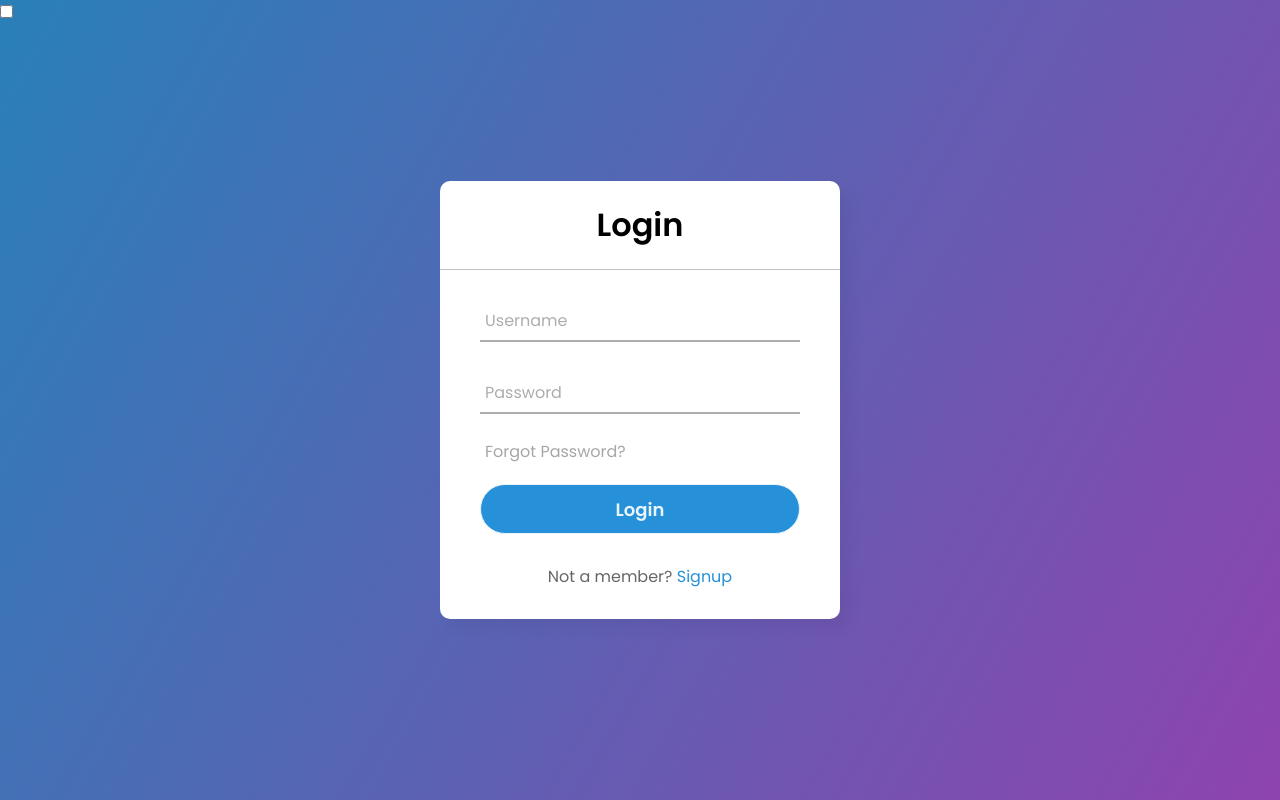
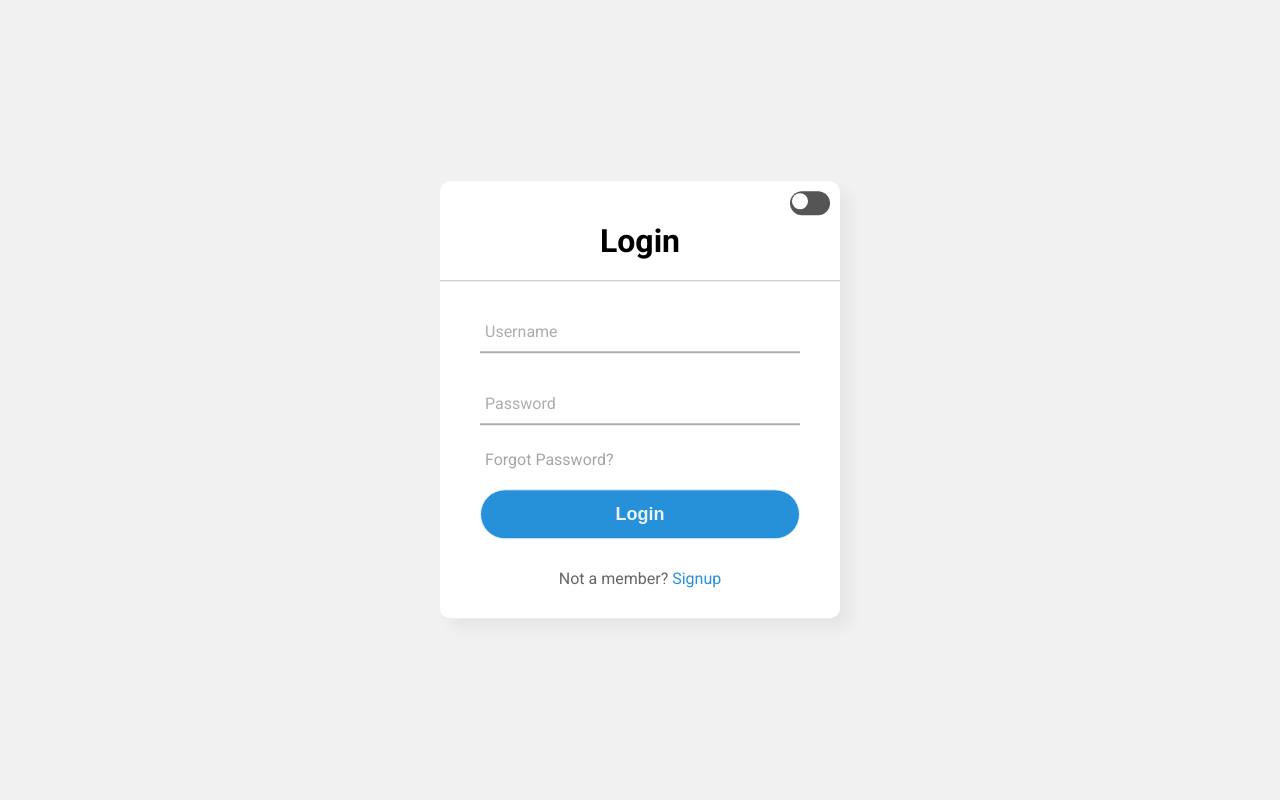
Before and after one commit to Atlas11x/Chat, a Flask app: template templates/html/registration.html in a window 1280 px wide. Run offline with Flask 3, Linux system fonts and the light colour scheme; the template is opened without the code that fills it, so the values that code supplies are empty.

Commit message:
theme-switcher-chat

```diff
--- a/templates/css/style-registr.css
+++ b/templates/css/style-registr.css
@@ -1,18 +1,13 @@
-@import url('https://fonts.googleapis.com/css2?family=Noto+Sans:wght@700&family=Poppins:wght@400;500;600&display=swap');
-*{
+@import url('https://fonts.googleapis.com/css2?family=Roboto:wght@400;500;700&display=swap');
+
+body {
+  font-family: 'Roboto', sans-serif;
   margin: 0;
   padding: 0;
-  box-sizing: border-box;
-  font-family: "Poppins", sans-serif;
+  background-color: #f1f1f1;
 }
-body{
-  margin: 0;
-  padding: 0;
-  background: linear-gradient(120deg,#2980b9, #8e44ad);
-  height: 100vh;
-  overflow: hidden;
-}
-.center{
+
+.center {
   position: absolute;
   top: 50%;
   left: 50%;
@@ -22,21 +17,25 @@ body{
   border-radius: 10px;
   box-shadow: 10px 10px 15px rgba(0,0,0,0.05);
 }
-.center h1{
+
+.center h1 {
   text-align: center;
   padding: 20px 0;
   border-bottom: 1px solid silver;
 }
-.center form{
+
+.center form {
   padding: 0 40px;
   box-sizing: border-box;
 }
-form .txt_field{
+
+form .txt_field {
   position: relative;
   border-bottom: 2px solid #adadad;
   margin: 30px 0;
 }
-.txt_field input{
+
+.txt_field input {
   width: 100%;
   padding: 0 5px;
   height: 40px;
@@ -45,7 +44,8 @@ form .txt_field{
   background: none;
   outline: none;
 }
-.txt_field label{
+
+.txt_field label {
   position: absolute;
   top: 50%;
   left: 5px;
@@ -55,7 +55,8 @@ form .txt_field{
   pointer-events: none;
   transition: .5s;
 }
-.txt_field span::before{
+
+.txt_field span::before {
   content: '';
   position: absolute;
   top: 40px;
@@ -65,24 +66,29 @@ form .txt_field{
   background: #2691d9;
   transition: .5s;
 }
+
 .txt_field input:focus ~ label,
-.txt_field input:valid ~ label{
+.txt_field input:valid ~ label {
   top: -5px;
   color: #2691d9;
 }
+
 .txt_field input:focus ~ span::before,
-.txt_field input:valid ~ span::before{
+.txt_field input:valid ~ span::before {
   width: 100%;
 }
-.pass{
+
+.pass {
   margin: -5px 0 20px 5px;
   color: #a6a6a6;
   cursor: pointer;
 }
-.pass:hover{
+
+.pass:hover {
   text-decoration: underline;
 }
-input[type="submit"]{
+
+input[type="submit"] {
   width: 100%;
   height: 50px;
   border: 1px solid;
@@ -94,73 +100,24 @@ input[type="submit"]{
   cursor: pointer;
   outline: none;
 }
-input[type="submit"]:hover{
+
+input[type="submit"]:hover {
   border-color: #2691d9;
   transition: .5s;
 }
-.signup_link{
+
+.signup_link {
   margin: 30px 0;
   text-align: center;
   font-size: 16px;
   color: #666666;
 }
-.signup_link a{
+
+.signup_link a {
   color: #2691d9;
   text-decoration: none;
 }
-.signup_link a:hover{
+
+.signup_link a:hover {
   text-decoration: underline;
 }
-
-/* Light Theme */
-body {
-  background: linear-gradient(120deg,#2980b9, #8e44ad);
-}
-
-.center {
-  background: white;
-  box-shadow: 10px 10px 15px rgba(0,0,0,0.05);
-}
-
-/* Dark Theme */
-body.dark-theme {
-  background: #2c3e50;
-}
-
-.center.dark-theme {
-  background: #2c3e50;
-  box-shadow: 10px 10px 15px rgba(0,0,0,0.5);
-}
-
-.center.dark-theme h1 {
-  border-bottom: 1px solid #999999;
-}
-
-.txt_field.dark-theme input {
-  border-bottom: 2px solid #666666;
-}
-
-.txt_field.dark-theme label {
-  color: #666666;
-}
-
-.txt_field.dark-theme span::before {
-  background: #2691d9;
-}
-
-.pass.dark-theme {
-  color: #999999;
-}
-
-input[type="submit"].dark-theme {
-  background: #2691d9;
-  border-color: #2691d9;
-}
-
-.signup_link.dark-theme {
-  color: #999999;
-}
-
-.signup_link.dark-theme a {
-  color: #2691d9;
-}
--- /dev/null
+++ b/templates/css/theme-switcher.css
@@ -0,0 +1,59 @@
+.theme-switch {
+  position: absolute;
+  top: 10px;
+  right: 10px;
+  display: flex;
+  align-items: center;
+  font-size: 20px;
+  color: #ffffff;
+}
+
+.theme-switch-label {
+  display: inline-block;
+  width: 40px;
+  height: 24px;
+  background-color: #555555;
+  border-radius: 20px;
+  position: relative;
+  cursor: pointer;
+}
+
+.theme-switch-label::after {
+  content: '';
+  position: absolute;
+  width: 16px;
+  height: 16px;
+  border-radius: 50%;
+  background: #fff;
+  top: 2px;
+  left: 2px;
+  transition: 0.2s;
+}
+
+.theme-switch input[type='checkbox'] {
+  display: none;
+}
+
+.theme-switch input[type='checkbox']:checked + label {
+  background: #555555;
+}
+
+.theme-switch .toggle-icons {
+  position: absolute;
+  top: 4px;
+  left: -20px;
+  font-size: 18px;
+  color: #ffffff;
+}
+
+.theme-switch .toggle-icons span {
+  margin-right: 5px;
+}
+
+.theme-switch .toggle-icons i.fa-moon {
+  color: #f1c40f;
+}
+
+.theme-switch .toggle-icons i.fa-sun {
+  color: #f39c12;
+}
--- a/templates/html/registration.html
+++ b/templates/html/registration.html
@@ -1,17 +1,25 @@
 <!DOCTYPE html>
 <html lang="en" dir="ltr">
+
 <head>
   <meta charset="utf-8">
   <title>Login</title>
   <link rel="stylesheet" href="../css/style-registr.css">
+  <link rel="stylesheet" href="../css/theme-switcher.css">
 </head>
+
 <body>
-    <div class="theme-switch">
-      <input type="checkbox" id="theme-toggle">
-      <label for="theme-toggle"></label>
-    </div>
   <div class="center">
     <h1>Login</h1>
+    <div class="theme-switch">
+      <input type="checkbox" id="theme-switch-checkbox">
+      <label for="theme-switch-checkbox" class="theme-switch-label">
+        <span class="toggle-icons">
+          <i class="fas fa-moon"></i>
+          <i class="fas fa-sun"></i>
+        </span>
+      </label>
+    </div>
     <form method="post">
       <div class="txt_field">
         <input type="text" required>
@@ -33,4 +41,5 @@
 
   <script src="../js/script-registr.js"></script>
 </body>
+
 </html>
--- a/templates/js/script-registr.js
+++ b/templates/js/script-registr.js
@@ -1,12 +1,6 @@
-document.addEventListener("DOMContentLoaded", function() {
-  const body = document.querySelector("body");
-  const themeToggle = document.getElementById("theme-toggle");
+const themeSwitchCheckbox = document.getElementById('theme-switch-checkbox');
+const body = document.body;
 
-  themeToggle.addEventListener("change", function() {
-    if (this.checked) {
-      body.classList.add("dark-theme");
-    } else {
-      body.classList.remove("dark-theme");
-    }
-  });
+themeSwitchCheckbox.addEventListener('change', function () {
+  body.classList.toggle('dark-theme');
 });
```
Also changed, not shown: templates/css/Chat.css (+7 -6 lines). Lines whose indentation alone changed are shown as unchanged.
